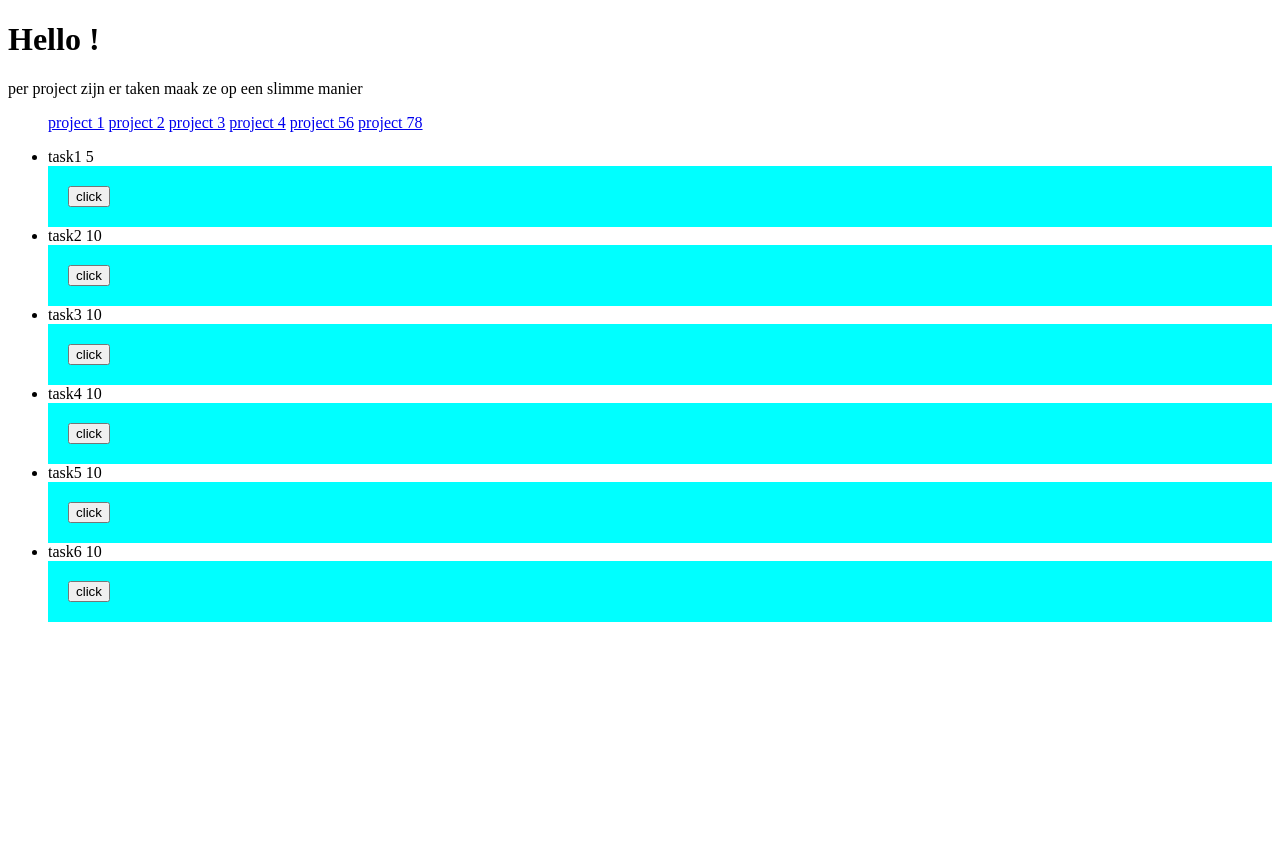
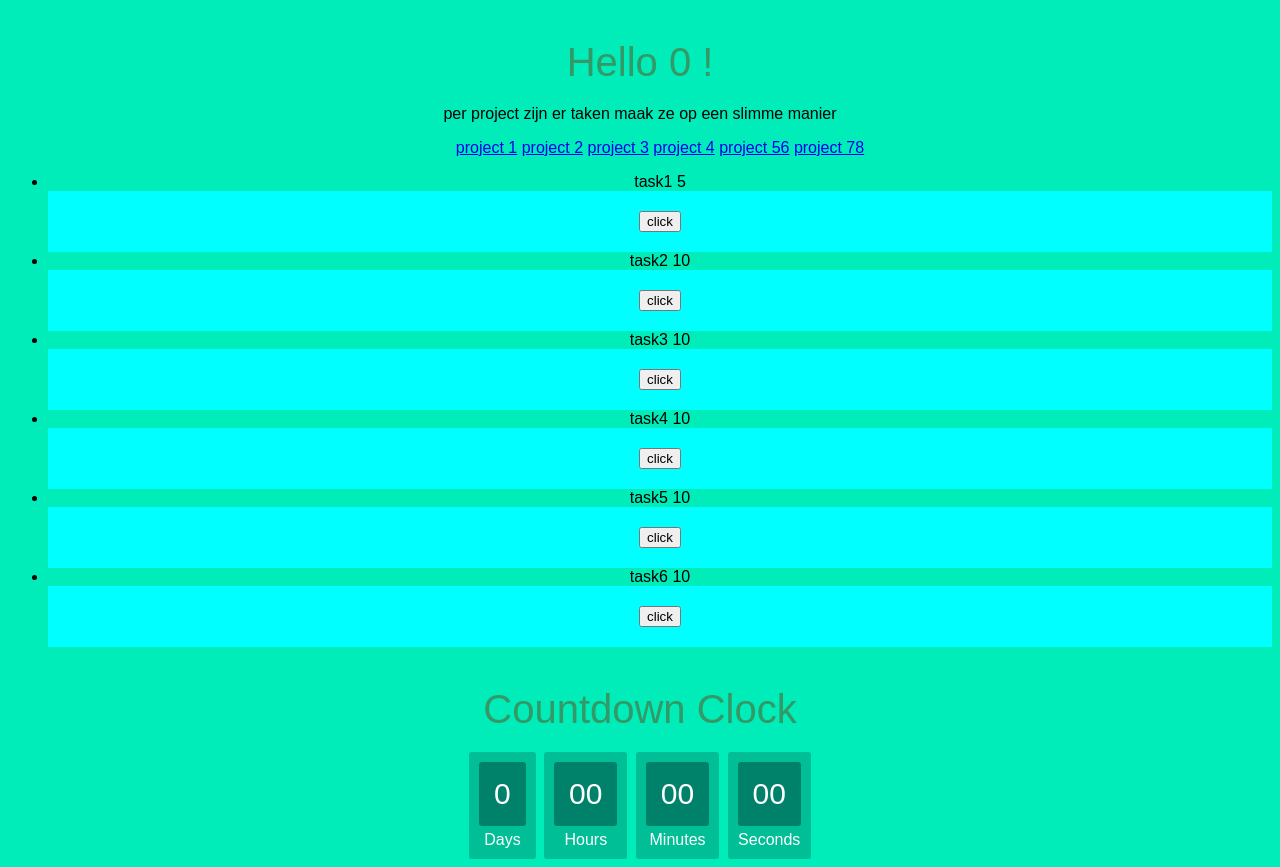
Before and after one commit to fjwillemsen/Dev6B, a Flask app: page /project/ in a window 1280 px wide. Before the commit the page ends 622 px from the top, so only its background shows below. Run offline with Flask 2, Linux system fonts and the light colour scheme.

Commit message:
timer added

```diff
--- a/Main.py
+++ b/Main.py
@@ -33,17 +33,17 @@ def development():
 
 @app.route('/project/')
 def project():
-    return render_template("Projects.html",taskList=task.getListOfTask(1))
+    return render_template("Projects.html",taskList=task.getListOfTask(1),time=task.getSecTimeLeftOnCounter())
 
 @app.route('/spar')
 def spar():
     return "<h2>Testing HTML spar</h2>"
 
-
+#time=task.getSecTimeLeftOnCounter()
 
 @app.route('/project/<int:project_id>')
 def project1(project_id):
-    return render_template("Projects.html",taskList=task.getListOfTask(project_id))
+    return render_template("Projects.html",taskList=task.getListOfTask(project_id),time=task.getSecTimeLeftOnCounter())
 
 @app.route('/project_task', methods=['POST'])
 def projectTask():
@@ -51,7 +51,7 @@ def projectTask():
 
    # task.updateListOftask(taskID)
     task.isCooldownOver(taskID)
-    return render_template("Projects.html",taskList=task.getListOfTask(1))
+    return render_template("Projects.html",taskList=task.getListOfTask(1),time=task.getSecTimeLeftOnCounter())
 
 if __name__ == "__main__":
     webbrowser.open('http://localhost:5000',new=2, autoraise=True)
--- a/ProjectTask.py
+++ b/ProjectTask.py
@@ -9,7 +9,7 @@ class ProjectTask:
         self.project78 = [("78-1",'task1',5),("78-2",'task2',10),("78-3",'task3',10),("78-4",'task4',10),("78-5",'task5',10),("78-6",'task6',10)];
         self.listOfProjectTask = (self.project1,self.project2,self.project3,self.project4,self.project56,self.project78);
         self.lastActionDate = None;
-        self.cooldownSecOver = 1;
+        self.cooldownSecOver = None;
 
     def getListOfTask(self,project_id):
         self.project_id =project_id-1
@@ -35,5 +35,15 @@ class ProjectTask:
      #   else:
     #        return "False"
    #    datetime.timedelta.total_seconds
+    def getSecTimeLeftOnCounter(self):
+        if self.lastActionDate is None or self.cooldownSecOver is None:
 
+            return 0
+        else:
+
+            secLeft =  self.cooldownSecOver - ((datetime.now()-self.lastActionDate).total_seconds())
+            if (secLeft >= 0 ):
+                return secLeft
+            else:
+                return 0
 #print(ProjectTask(1).getListOfTask()[1])
--- a/templates/Projects.html
+++ b/templates/Projects.html
@@ -1,11 +1,55 @@
 <!DOCTYPE html>
+<head><style>
+    body{
+    text-align: center;
+    background: #00ECB9;
+  font-family: sans-serif;
+  font-weight: 100;
+}
+
+h1{
+  color: #396;
+  font-weight: 100;
+  font-size: 40px;
+  margin: 40px 0px 20px;
+}
+
+#clockdiv{
+    font-family: sans-serif;
+    color: #fff;
+    display: inline-block;
+    font-weight: 100;
+    text-align: center;
+    font-size: 30px;
+}
+
+#clockdiv > div{
+    padding: 10px;
+    border-radius: 3px;
+    background: #00BF96;
+    display: inline-block;
+}
+
+#clockdiv div > span{
+    padding: 15px;
+    border-radius: 3px;
+    background: #00816A;
+    display: inline-block;
+}
+
+.smalltext{
+    padding-top: 5px;
+    font-size: 16px;
+}</style></head>
 <title>trollie</title>
-<h1>Hello !</h1>
+<body>
 
-<p>per project zijn er taken maak ze op een slimme manier</p>
+    <h1>Hello {{time}} !</h1>
+
+    <p>per project zijn er taken maak ze op een slimme manier</p>
 
 
-<body>
+
     <ul>
         <tr><a href="/project/1">project 1</a></tr>
         <tr><a href="/project/2">project 2</a></tr>
@@ -20,19 +64,80 @@
         <li>{{item[1]}} {{item[2]}}</li>
         <div style="background-color: aqua; color: white; padding: 20px;">
             <form method="post" action="/project_task">
-             <!--    <button onclick="taskButton('{{item[0]}}')">Click me</button>-->
+                <!--    <button onclick="taskButton('{{item[0]}}')">Click me</button>-->
                 <input type="hidden" name="taskID" value="{{item[0]}}" />
                 <input type="submit" name="{{item[0]}}" value="click" />
+
             </form>
 
         </div>
         {% endfor %}
     </ul>
+    <h1>Countdown Clock</h1>
+    <div id="clockdiv">
+        <div>
+            <span class="days"></span>
+            <div class="smalltext">Days</div>
+        </div>
+        <div>
+            <span class="hours"></span>
+            <div class="smalltext">Hours</div>
+        </div>
+        <div>
+            <span class="minutes"></span>
+            <div class="smalltext">Minutes</div>
+        </div>
+        <div>
+            <span class="seconds"></span>
+            <div class="smalltext">Seconds</div>
+        </div>
+    </div>
 
     <script>
-        function taskButtonHide(buttonID) {
-            document.getElementById(buttonID).disabled = true;
+        function getTimeRemaining(endtime) {
+            var t = Date.parse(endtime) - Date.parse(new Date());
+            var seconds = Math.floor((t / 1000) % 60);
+            var minutes = Math.floor((t / 1000 / 60) % 60);
+            var hours = Math.floor((t / (1000 * 60 * 60)) % 24);
+            var days = Math.floor(t / (1000 * 60 * 60 * 24));
+            return {
+                'total': t,
+                'days': days,
+                'hours': hours,
+                'minutes': minutes,
+                'seconds': seconds
+            };
         }
+
+        function initializeClock(id, endtime) {
+            var clock = document.getElementById(id);
+            var daysSpan = clock.querySelector('.days');
+            var hoursSpan = clock.querySelector('.hours');
+            var minutesSpan = clock.querySelector('.minutes');
+            var secondsSpan = clock.querySelector('.seconds');
+
+            function updateClock() {
+                var t = getTimeRemaining(endtime);
+
+                daysSpan.innerHTML = t.days;
+                hoursSpan.innerHTML = ('0' + t.hours).slice(-2);
+                minutesSpan.innerHTML = ('0' + t.minutes).slice(-2);
+                secondsSpan.innerHTML = ('0' + t.seconds).slice(-2);
+
+                if (t.total <= 0) {
+                    clearInterval(timeinterval);
+                }
+            }
+            var timeinterval = setInterval(updateClock, 1000);
+            updateClock();
+
+        }
+       // var timeLeft = {{time|safe}};
+        // window.alert(timeLeft);
+        var timeinSec = {{time|safe}};
+        var currentTime = Date.parse(new Date());
+        var deadline =  new Date(currentTime + timeinSec*1000);
+        initializeClock('clockdiv', deadline);
     </script>
 
 
```
Also changed, not shown: 2 other files.
